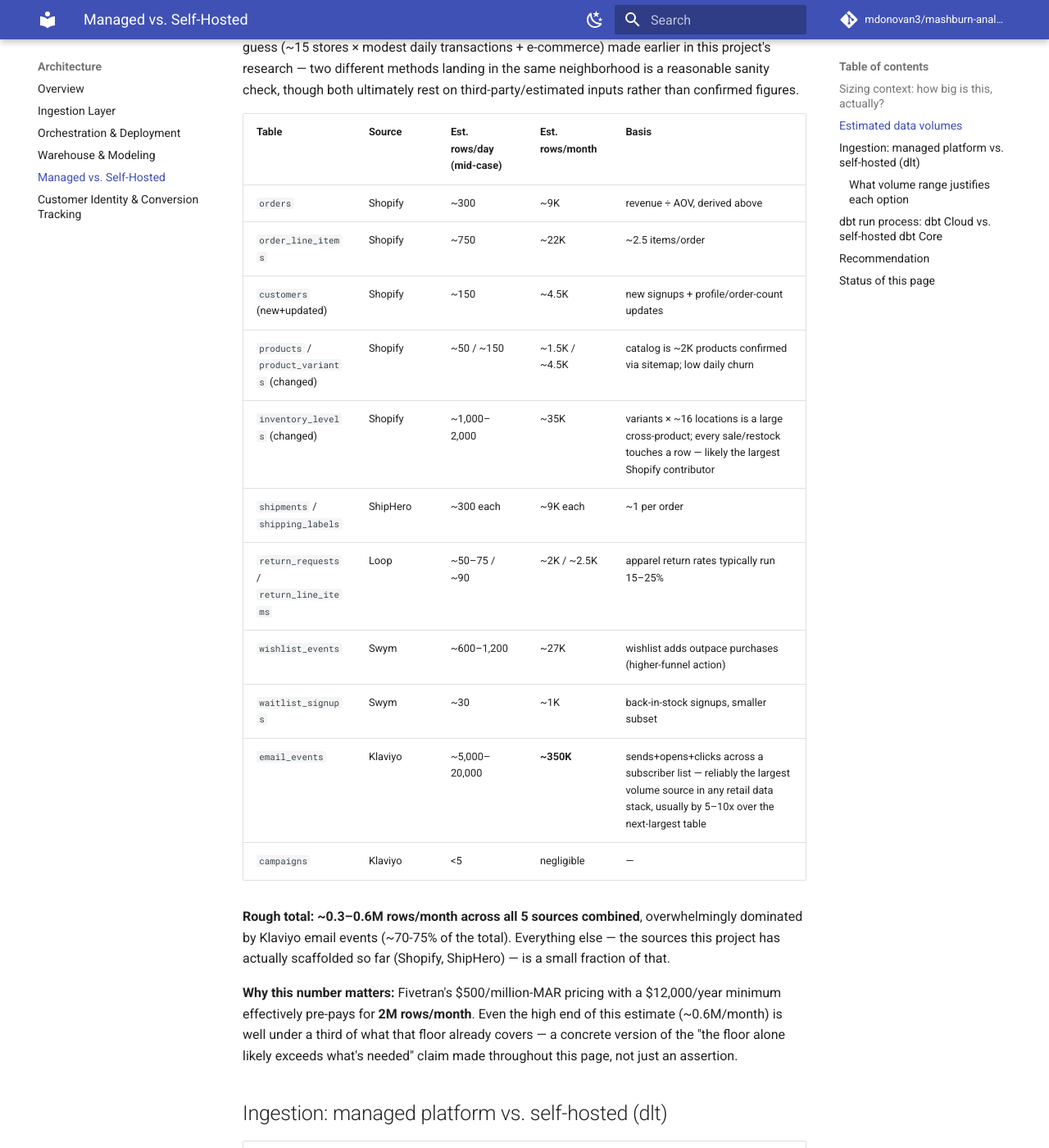
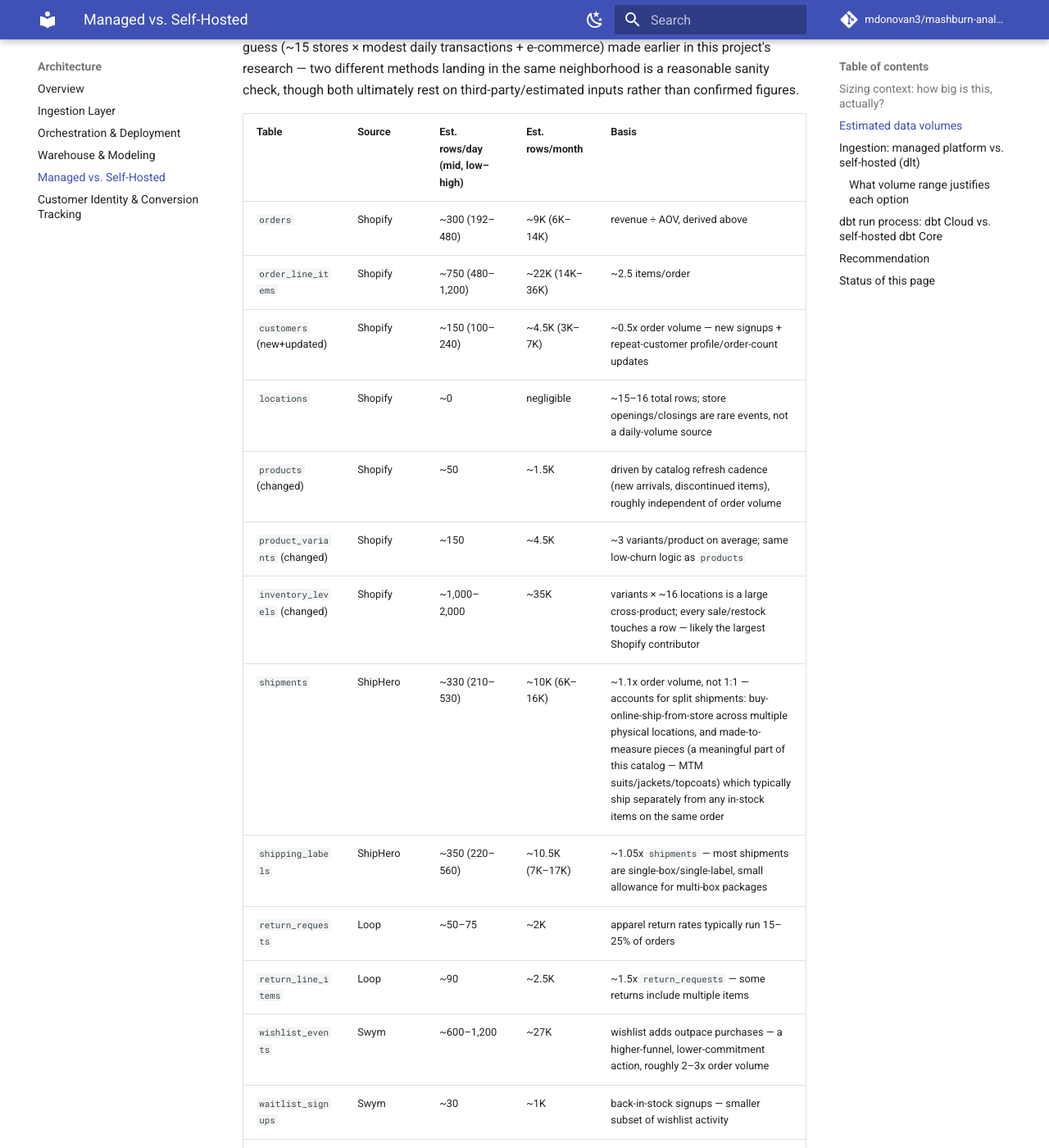
Before and after one commit to mdonovan3/mashburn-analytics, an MkDocs documentation site: the page built from docs/architecture/managed-vs-self-hosted.md, in a window 1280 px wide and 1400 px high, scrolled down 1504 px. Shown: the whole window at 82% size. Built offline with MkDocs 1.6.1 and Material for MkDocs 9.7.7, drawn with Linux system fonts in a browser that asks for light colours; emoji names are drawn with the system emoji font; comment, search, counter and statistics services are not loaded; some of the changed text lies outside the part shown.

Commit message:
Expand data volume estimates: ShipHero detail + full table coverage
Gave ShipHero its own grounded ratio instead of a flat 1:1-per-order
guess - shipments now estimated at ~1.1x order volume to account for
split shipments (buy-online-ship-from-store across locations, and
made-to-measure pieces shipping separately from in-stock items on the
same order), shipping_labels at ~1.05x shipments for occasional
multi-box packages.

Also filled in every remaining table this project actually models
(locations, products/product_variants changed-row estimates) so the
volume table covers all 5 sources completely rather than a subset, and
noted that ShipHero's inventory_movements/returns tables mentioned in
the original README aren't actually implemented here, so have no
estimate.

```diff
--- a/docs/architecture/managed-vs-self-hosted.md
+++ b/docs/architecture/managed-vs-self-hosted.md
@@ -69,24 +69,33 @@
 though both ultimately rest on third-party/estimated inputs rather than
 confirmed figures.
 
-| Table | Source | Est. rows/day (mid-case) | Est. rows/month | Basis |
+| Table | Source | Est. rows/day (mid, low–high) | Est. rows/month | Basis |
 |---|---|---|---|---|
-| `orders` | Shopify | ~300 | ~9K | revenue ÷ AOV, derived above |
-| `order_line_items` | Shopify | ~750 | ~22K | ~2.5 items/order |
-| `customers` (new+updated) | Shopify | ~150 | ~4.5K | new signups + profile/order-count updates |
-| `products` / `product_variants` (changed) | Shopify | ~50 / ~150 | ~1.5K / ~4.5K | catalog is ~2K products confirmed via sitemap; low daily churn |
+| `orders` | Shopify | ~300 (192–480) | ~9K (6K–14K) | revenue ÷ AOV, derived above |
+| `order_line_items` | Shopify | ~750 (480–1,200) | ~22K (14K–36K) | ~2.5 items/order |
+| `customers` (new+updated) | Shopify | ~150 (100–240) | ~4.5K (3K–7K) | ~0.5x order volume — new signups + repeat-customer profile/order-count updates |
+| `locations` | Shopify | ~0 | negligible | ~15–16 total rows; store openings/closings are rare events, not a daily-volume source |
+| `products` (changed) | Shopify | ~50 | ~1.5K | driven by catalog refresh cadence (new arrivals, discontinued items), roughly independent of order volume |
+| `product_variants` (changed) | Shopify | ~150 | ~4.5K | ~3 variants/product on average; same low-churn logic as `products` |
 | `inventory_levels` (changed) | Shopify | ~1,000–2,000 | ~35K | variants × ~16 locations is a large cross-product; every sale/restock touches a row — likely the largest Shopify contributor |
-| `shipments` / `shipping_labels` | ShipHero | ~300 each | ~9K each | ~1 per order |
-| `return_requests` / `return_line_items` | Loop | ~50–75 / ~90 | ~2K / ~2.5K | apparel return rates typically run 15–25% |
-| `wishlist_events` | Swym | ~600–1,200 | ~27K | wishlist adds outpace purchases (higher-funnel action) |
-| `waitlist_signups` | Swym | ~30 | ~1K | back-in-stock signups, smaller subset |
+| `shipments` | ShipHero | ~330 (210–530) | ~10K (6K–16K) | ~1.1x order volume, not 1:1 — accounts for split shipments: buy-online-ship-from-store across multiple physical locations, and made-to-measure pieces (a meaningful part of this catalog — MTM suits/jackets/topcoats) which typically ship separately from any in-stock items on the same order |
+| `shipping_labels` | ShipHero | ~350 (220–560) | ~10.5K (7K–17K) | ~1.05x `shipments` — most shipments are single-box/single-label, small allowance for multi-box packages |
+| `return_requests` | Loop | ~50–75 | ~2K | apparel return rates typically run 15–25% of orders |
+| `return_line_items` | Loop | ~90 | ~2.5K | ~1.5x `return_requests` — some returns include multiple items |
+| `wishlist_events` | Swym | ~600–1,200 | ~27K | wishlist adds outpace purchases — a higher-funnel, lower-commitment action, roughly 2–3x order volume |
+| `waitlist_signups` | Swym | ~30 | ~1K | back-in-stock signups — smaller subset of wishlist activity |
 | `email_events` | Klaviyo | ~5,000–20,000 | **~350K** | sends+opens+clicks across a subscriber list — reliably the largest volume source in any retail data stack, usually by 5–10x over the next-largest table |
 | `campaigns` | Klaviyo | <5 | negligible | — |
 
-**Rough total: ~0.3–0.6M rows/month across all 5 sources combined**,
-overwhelmingly dominated by Klaviyo email events (~70-75% of the total).
-Everything else — the sources this project has actually scaffolded so far
-(Shopify, ShipHero) — is a small fraction of that.
+**Rough total: ~0.3–0.6M rows/month across all 5 sources combined**
+(mid-case sums to ≈480K), overwhelmingly dominated by Klaviyo email events
+(~70-75% of the total). Everything else — including both ShipHero tables
+combined (~20K/month mid-case) — is a small fraction of that. Note that
+`SHIPHERO_SHIPMENTS` is the only ShipHero table actually implemented in
+this project's schema (`ingestion/schemas.py`); the original project
+README also mentions `inventory_movements` and `returns` as conceptually
+part of ShipHero's WMS data, but neither is modeled here, so there's no
+volume estimate for them.
 
 **Why this number matters:** Fivetran's $500/million-MAR pricing with a
 $12,000/year minimum effectively pre-pays for **2M rows/month**. Even the
```
